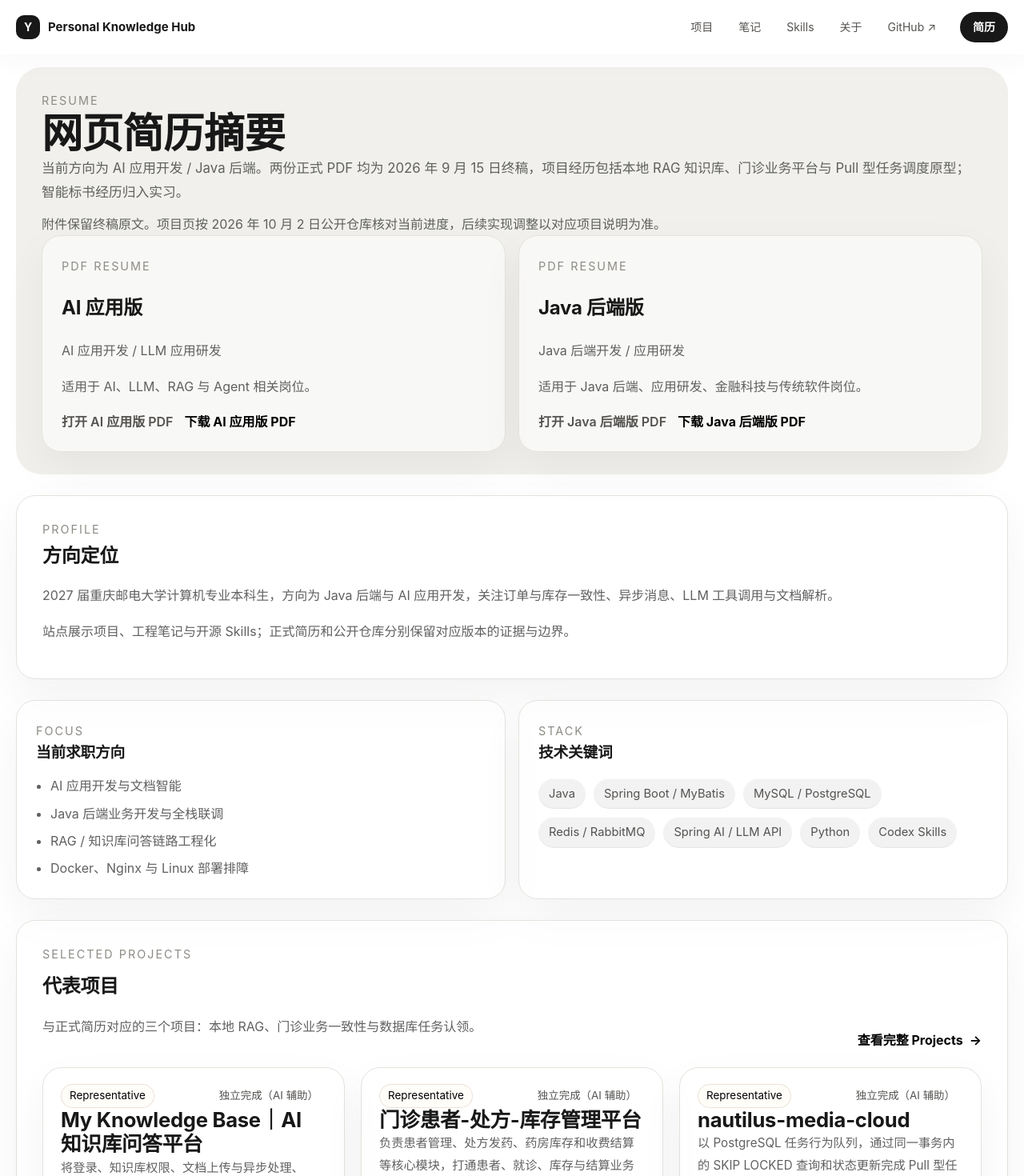
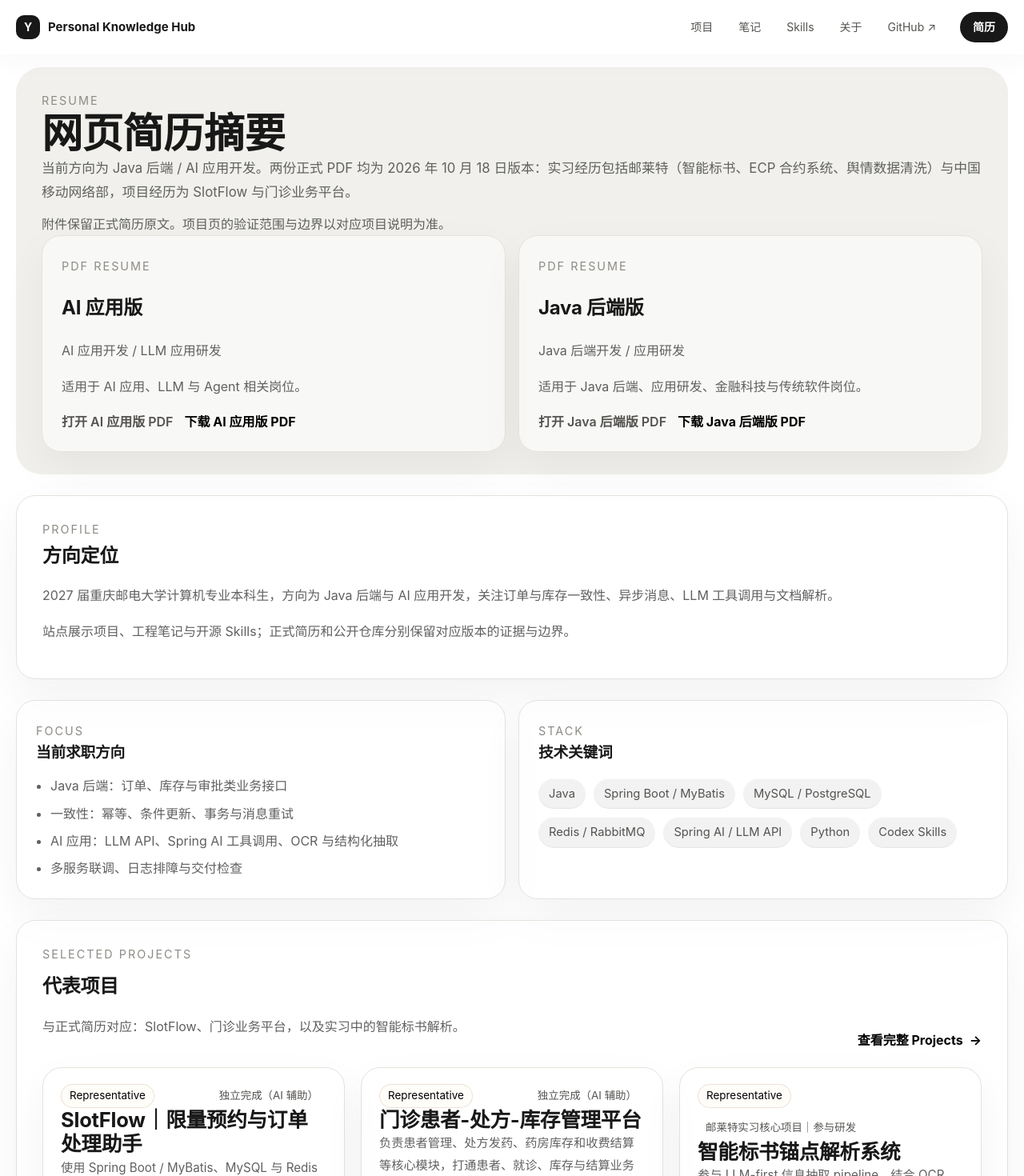
Before and after one commit to Yorushikamimimi/Personal-Knowledge-Hub, a Next.js app: page /resume in a window 1280 px wide. Shown: the top 1470 px of the page at 80% size. Built offline with nearby package versions, Linux system fonts and the light colour scheme.

Commit message:
docs: 简历页与公开 PDF 换成 10-18 新版

```diff
--- a/app/resume/page.tsx
+++ b/app/resume/page.tsx
@@ -10,10 +10,10 @@ export const metadata: Metadata = {
 };
 
 const focusAreas = [
-  "AI 应用开发与文档智能",
-  "Java 后端业务开发与全栈联调",
-  "RAG / 知识库问答链路工程化",
-  "Docker、Nginx 与 Linux 部署排障",
+  "Java 后端：订单、库存与审批类业务接口",
+  "一致性：幂等、条件更新、事务与消息重试",
+  "AI 应用：LLM API、Spring AI 工具调用、OCR 与结构化抽取",
+  "多服务联调、日志排障与交付检查",
 ];
 
 const deliveryStyle = [
@@ -26,21 +26,21 @@ const resumeVariants = [
   {
     label: "AI 应用版",
     role: "AI 应用开发 / LLM 应用研发",
-    description: "适用于 AI、LLM、RAG 与 Agent 相关岗位。",
-    href: "/files/resume/羊鸣天_重邮_AI应用.pdf?v=20260915-bddbe73e5918",
+    description: "适用于 AI 应用、LLM 与 Agent 相关岗位。",
+    href: "/files/resume/羊鸣天_重邮_AI应用.pdf?v=20261018-2d7d4f27e976",
     fileName: "羊鸣天_重邮_AI应用.pdf",
   },
   {
     label: "Java 后端版",
     role: "Java 后端开发 / 应用研发",
     description: "适用于 Java 后端、应用研发、金融科技与传统软件岗位。",
-    href: "/files/resume/羊鸣天_重邮_Java后端.pdf?v=20260915-2e1592f01ebb",
+    href: "/files/resume/羊鸣天_重邮_Java后端.pdf?v=20261018-9efad9302861",
     fileName: "羊鸣天_重邮_Java后端.pdf",
   },
 ] as const;
 
 export default function ResumePage() {
-  const projectSlugs = ["my-knowledge-base", "nautilus-clinic", "nautilus-media-cloud"];
+  const projectSlugs = ["slotflow", "nautilus-clinic", "ai-zhaobiao"];
   const projects = projectSlugs.flatMap((slug) => getAllPublishedProjects().filter((project) => project.slug === slug));
 
   return (
@@ -50,9 +50,9 @@ export default function ResumePage() {
           <span className="section-kicker">Resume</span>
           <h1 className="page-title">网页简历摘要</h1>
           <p className="page-lead">
-            当前方向为 AI 应用开发 / Java 后端。两份正式 PDF 均为 2026 年 9 月 15 日终稿，项目经历包括本地 RAG 知识库、门诊业务平台与 Pull 型任务调度原型；智能标书经历归入实习。
+            当前方向为 Java 后端 / AI 应用开发。两份正式 PDF 均为 2026 年 10 月 18 日版本：实习经历包括邮莱特（智能标书、ECP 合约系统、舆情数据清洗）与中国移动网络部，项目经历为 SlotFlow 与门诊业务平台。
           </p>
-          <p className="resume-note">附件保留终稿原文。项目页按 2026 年 10 月 2 日公开仓库核对当前进度，后续实现调整以对应项目说明为准。</p>
+          <p className="resume-note">附件保留正式简历原文。项目页的验证范围与边界以对应项目说明为准。</p>
           <div className="info-grid info-grid--two" aria-label="正式 PDF 简历版本">
             {resumeVariants.map((variant) => (
               <article key={variant.href} className="placeholder-card glass-panel glass-panel--subtle">
@@ -109,7 +109,7 @@ export default function ResumePage() {
             <div>
               <span className="section-kicker">Selected Projects</span>
               <h2>代表项目</h2>
-              <p>与正式简历对应的三个项目：本地 RAG、门诊业务一致性与数据库任务认领。</p>
+              <p>与正式简历对应：SlotFlow、门诊业务平台，以及实习中的智能标书解析。</p>
             </div>
             <Link href="/projects" className="section-header__link">
               查看完整 Projects
```
Also changed, not shown: 2 other files (tests, documents, lock files or other folders).
